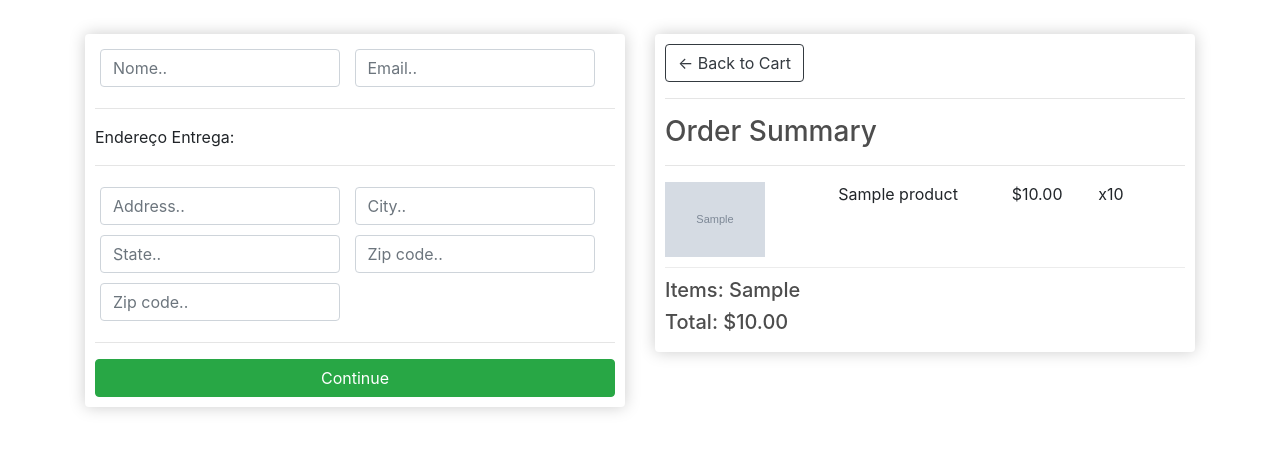
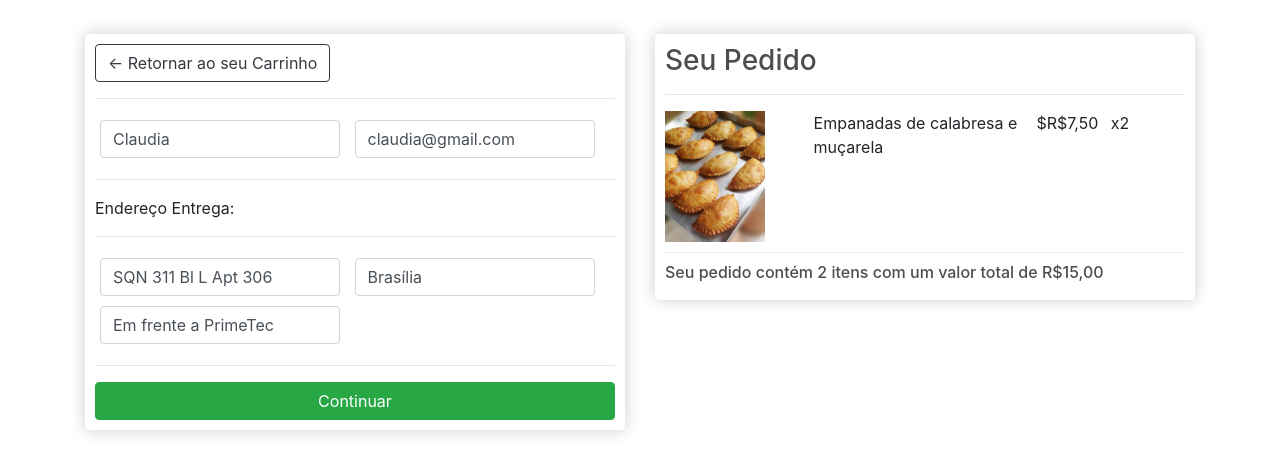
Before and after one commit to fernandoans/ecommerce, a Django app: template store/templates/store/checkout.html in a window 1280 px wide. Shown: the part 56-530 px from the top of the page. Run offline with Django 3.2, Linux system fonts and the light colour scheme; data comes from the database, SQL or seed files in the repository; both versions use the stored data as it was after the commit; tables that the repository leaves empty hold one stand-in row (values such as "Sample post"); the template is opened without the code that fills it: values that come from a table or form of the project are taken from there, most other values are stand-ins (such as "Sample title", 1, 10 or a date in 2020); grey boxes marked "Sample" are stand-in pictures; some libraries are stand-ins or nearby versions.

Commit message:
Acerto final para versão 1.0

```diff
--- a/static/js/carItens.js
+++ b/static/js/carItens.js
@@ -1,63 +1,31 @@
-var updateBtns = document.getElementsByClassName('update-cart')
-
-for (i = 0; i < updateBtns.length; i++) {
-    updateBtns[i].addEventListener('click', function () {
-        var productId = this.dataset.product
-        var action = this.dataset.action
-        console.log('productId:', productId, 'Action:', action)
-        console.log('USER:', user)
-
-        if (user == 'AnonymousUser') {
-            addCookieItem(productId, action)
-        } else {
-            updateUserOrder(productId, action)
-        }
-    })
-}
-
-function updateUserOrder(productId, action) {
-    console.log('User is authenticated, sending data...')
-
-    var url = '/update_item/'
-
+function updateProduto(produtoId, acao) {
+    var url = '/upd-item/'
     fetch(url, {
         method: 'POST',
         headers: {
             'Content-Type': 'application/json',
             'X-CSRFToken': csrftoken,
         },
-        body: JSON.stringify({ 'productId': productId, 'action': action })
-    })
-        .then((response) => {
-            return response.json();
-        })
-        .then((data) => {
-            location.reload()
-        });
+        body: JSON.stringify({ 'produtoId': produtoId, 'acao': acao })
+    }).then((response) => {
+        return response.json();
+    }).then((data) => {
+        location.reload()
+    });
 }
 
-function addCookieItem(productId, action) {
-    console.log('User is not authenticated')
-
-    if (action == 'add') {
-        if (cart[productId] == undefined) {
-            cart[productId] = { 'quantity': 1 }
-
-        } else {
-            cart[productId]['quantity'] += 1
-        }
-    }
-
-    if (action == 'remove') {
-        cart[productId]['quantity'] -= 1
-
-        if (cart[productId]['quantity'] <= 0) {
-            console.log('Item should be deleted')
-            delete cart[productId];
-        }
-    }
-    console.log('CART:', cart)
-    document.cookie = 'cart=' + JSON.stringify(cart) + ";domain=;path=/"
-
-    location.reload()
+function addItem(produtoId) {
+    var url = '/add-item/'
+    fetch(url, {
+        method: 'POST',
+        headers: {
+            'Content-Type': 'application/json',
+            'X-CSRFToken': csrftoken,
+        },
+        body: JSON.stringify({ 'produtoId': produtoId })
+    }).then((response) => {
+        return response.json();
+    }).then((data) => {
+        location.reload()
+    });
 }
--- a/store/templates/store/checkout.html
+++ b/store/templates/store/checkout.html
@@ -1,68 +1,55 @@
 {% extends 'store/main.html' %}
 {% load static %}
+{% load my_filters %}
 {% block content %}
      <div class="row">
 		<div class="col-lg-6">
 			<div class="box-element" id="form-wrapper">
+				<a  class="btn btn-outline-dark" href="{% url 'carrinho' %}">&#x2190; Retornar ao seu Carrinho</a>
+				<hr>
 				<form id="form">
 					<div id="user-info">
 						<div class="form-field">
-							<input required class="form-control" type="text" name="nome" placeholder="Nome..">
+							<input required class="form-control" type="text" name="nome" placeholder="Nome.." value="{{cliente.nome}}">
 						</div>
 						<div class="form-field">
-							<input required class="form-control" type="email" name="email" placeholder="Email..">
+							<input required class="form-control" type="email" name="email" placeholder="Email.." value="{{cliente.email}}">
 						</div>
 					</div>
-
 					<div id="shipping-info">
 						<hr>
 						<p>Endereço Entrega:</p>
 						<hr>
 						<div class="form-field">
-							<input class="form-control" type="text" name="address" placeholder="Address..">
+							<input class="form-control" type="text" name="endereço" placeholder="Endereço.." value="{{cliente.endereco}}">
 						</div>
 						<div class="form-field">
-							<input class="form-control" type="text" name="city" placeholder="City..">
+							<input class="form-control" type="text" name="cidade" placeholder="Cidade.." value="{{cliente.cidade}}">
 						</div>
 						<div class="form-field">
-							<input class="form-control" type="text" name="state" placeholder="State..">
-						</div>
-						<div class="form-field">
-							<input class="form-control" type="text" name="zipcode" placeholder="Zip code..">
-						</div>
-						<div class="form-field">
-							<input class="form-control" type="text" name="country" placeholder="Zip code..">
+							<input class="form-control" type="text" name="referencia" placeholder="Ponto de Referência.." value="{{cliente.referencia}}">
 						</div>
 					</div>
-
 					<hr>
-					<input id="form-button" class="btn btn-success btn-block" type="submit" value="Continue">
+					<input id="form-button" class="btn btn-success btn-block" type="submit" value="Continuar">
 				</form>
 			</div>
-
-			<br>
-			<div class="box-element hidden" id="payment-info">
-				<small>Paypal Options</small>
-			</div>
-
 		</div>
 
 		<div class="col-lg-6">
 			<div class="box-element">
-				<a  class="btn btn-outline-dark" href="{% url 'cart' %}">&#x2190; Back to Cart</a>
+				<h3>Seu Pedido</h3>
 				<hr>
-				<h3>Order Summary</h3>
-				<hr>
-				{% for item in items %}
+				{% for item in itens %}
 				<div class="cart-row">
-					<div style="flex:2"><img class="row-image" src="{{item.product.imageURL}}"></div>
-					<div style="flex:2"><p>{{item.product.name}}</p></div>
-					<div style="flex:1"><p>${{item.product.price|floatformat:2}}</p></div>
-					<div style="flex:1"><p>x{{item.quantity}}</p></div>
+					<div style="flex:2"><img class="row-image" src="{{item.produto.imageURL}}"></div>
+					<div style="flex:3"><p>{{item.produto.nome}}</p></div>
+					<div style="flex:1"><p>${{item.produto.preco | currency}}</p></div>
+					<div style="flex:1"><p>x{{item.quantidade}}</p></div>
 				</div>
 				{% endfor %}
-				<h5>Items:   {{order.get_cart_items}}</h5>
-				<h5>Total:   ${{order.get_cart_total|floatformat:2}}</h5>
+				<h6>Seu pedido contém {{ordem.get_car_itens}} {% if ordem.get_car_itens > 1 %} itens {% else %} item {% endif %}
+				com um valor total de {{ordem.get_car_total | currency}}</h6>
 			</div>
 		</div>
 	</div>
--- a/store/templates/store/main.html
+++ b/store/templates/store/main.html
@@ -11,59 +11,15 @@
     <script src="https://cdn.jsdelivr.net/npm/popper.js@1.16.0/dist/umd/popper.min.js" integrity="sha384-Q6E9RHvbIyZFJoft+2mJbHaEWldlvI9IOYy5n3zV9zzTtmI3UksdQRVvoxMfooAo" crossorigin="anonymous"></script>
     <script src="https://stackpath.bootstrapcdn.com/bootstrap/4.4.1/js/bootstrap.min.js" integrity="sha384-wfSDF2E50Y2D1uUdj0O3uMBJnjuUD4Ih7YwaYd1iqfktj0Uod8GCExl3Og8ifwB6" crossorigin="anonymous"></script>
     <script type="text/javascript">
-      var user = '{{request.user}}'
-
-      function getToken(name) {
-          var cookieValue = null;
-          if (document.cookie && document.cookie !== '') {
-              var cookies = document.cookie.split(';');
-              for (var i = 0; i < cookies.length; i++) {
-                  var cookie = cookies[i].trim();
-                  // Does this cookie string begin with the name we want?
-                  if (cookie.substring(0, name.length + 1) === (name + '=')) {
-                      cookieValue = decodeURIComponent(cookie.substring(name.length + 1));
-                      break;
-                  }
-              }
-          }
-          return cookieValue;
-      }
-      var csrftoken = getToken('csrftoken')
-
-      function getCookie(name) {
-          // Split cookie string and get all individual name=value pairs in an array
-          var cookieArr = document.cookie.split(";");
-
-          // Loop through the array elements
-          for(var i = 0; i < cookieArr.length; i++) {
-              var cookiePair = cookieArr[i].split("=");
-
-              /* Removing whitespace at the beginning of the cookie name
-              and compare it with the given string */
-              if(name == cookiePair[0].trim()) {
-                  // Decode the cookie value and return
-                  return decodeURIComponent(cookiePair[1]);
-              }
-          }
-
-          // Return null if not found
-          return null;
-      }
-      var cart = JSON.parse(getCookie('cart'))
-
-      if (cart == undefined){
-        cart = {}
-        console.log('Cart Created!', cart)
-        document.cookie ='cart=' + JSON.stringify(cart) + ";domain=;path=/"
-      }
-      console.log('Cart:', cart)
+      var csrftoken = '{{ csrf_token }}';
   	</script>
     <script type="text/javascript" src="{% static 'js/carItens.js' %}"></script>
   </head>
   <body>
     <nav class="navbar navbar-expand-lg navbar-dark bg-dark">
     <a class="navbar-brand" href="#">Pães do Éden</a>
-    <button class="navbar-toggler" type="button" data-toggle="collapse" data-target="#navbarSupportedContent" aria-controls="navbarSupportedContent" aria-expanded="false" aria-label="Toggle navigation">
+    <button class="navbar-toggler" type="button" data-toggle="collapse" data-target="#navbarSupportedContent"
+        aria-controls="navbarSupportedContent" aria-expanded="false" aria-label="Toggle navigation">
         <span class="navbar-toggler-icon"></span>
     </button>
 
@@ -92,13 +48,13 @@
         -->
         </ul>
         <div class="form-inline my-2 my-lg-0">
-          {%if autenticado%}
+          {% if autenticado %}
           <a href="{% url 'sair' %}" class="btn btn-warning">Sair</a>
           <a href="{% url 'carrinho' %}"><img  id="cart-icon" src="{% static 'images/cart.png' %}"></a>
-          <p id="cart-total">0</p>
-          {%else%}
+          <p id="cart-total">{{ carItens }}</p>
+          {% else %}
           <a href="{% url 'entrar' %}" class="btn btn-warning">Entrar</a>
-          {%endif%}
+          {% endif %}
         </div>
     </div>
     </nav>
--- a/store/templates/store/store.html
+++ b/store/templates/store/store.html
@@ -23,7 +23,7 @@
             <h6><strong>{{produto.nome}}</strong></h6>
             <hr>
             {%if autenticado%}
-            <button class="btn btn-outline-secondary add-btn" onclick="alert('{{produto.id}}');">Adicionar</button>
+            <button class="btn btn-outline-secondary add-btn" onclick="addItem({{produto.id}});">Adicionar</button>
             {%endif%}
             <a class="btn btn-outline-success" href="#">Detalhar</a>
             <h4 style="display: inline-block; float: right"><strong>{{produto.preco | currency}}</strong></h4>
--- a/store/urls.py
+++ b/store/urls.py
@@ -8,6 +8,7 @@ urlpatterns = [
     path('checkout/', views.checkout, name='checkout'),
     path('entrar/', views.entrar, name='entrar'),
     path('login/', views.login, name='login'),
-    path('', views.escolher, name='escolher'),
-    path('', views.sair, name='sair'),
+    path('add-item/', views.add_item, name='add_item'),
+    path('upd-item/', views.upd_item, name='upd_item'),
+    path('sair/', views.sair, name='sair'),
 ]
```
Also changed, not shown: store/templates/store/cart.html (+7 -8 lines), store/views.py (+82 -76 lines), db.sqlite3.
